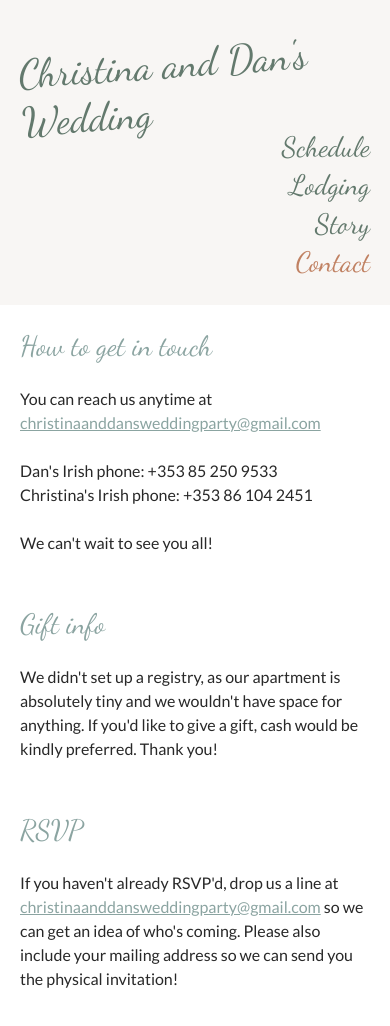
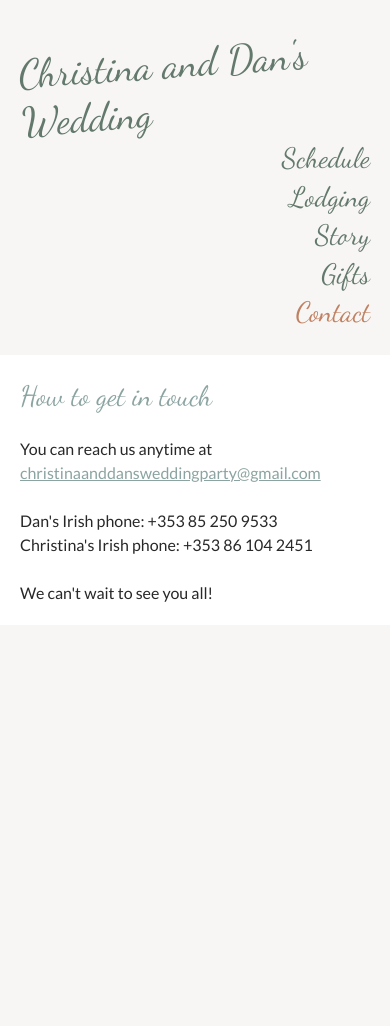
Before and after one commit to dgurns/wedding, a Next.js app: page /contact in a window 390 px wide. Shown: the top 1026 px of the page. After the commit the page ends 844 px from the top, so only its background shows below. Built offline with nearby package versions, Linux system fonts and the light colour scheme.

Commit message:
Add Gifts page

```diff
--- a/components/Header.js
+++ b/components/Header.js
@@ -32,6 +32,11 @@ const Header = ({ router }) => {
           </Link>
         </li>
         <li>
+          <Link href="/gifts">
+            <a style={applySelected('/gifts')}>Gifts</a>
+          </Link>
+        </li>
+        <li>
           <Link href="/contact">
             <a style={applySelected('/contact')}>Contact</a>
           </Link>
--- a/components/styles/Header.js
+++ b/components/styles/Header.js
@@ -55,11 +55,11 @@ const HeaderStyles = styled.div`
     }
   }
   ${tablet} {
-    height: 145px;
+    height: 155px;
     width: 100%;
   }
   ${mobile} {
-    height: 245px;
+    height: 295px;
     margin-bottom: 2rem;
   }
 `;
--- a/pages/contact.js
+++ b/pages/contact.js
@@ -16,25 +16,6 @@ const Contact = () => (
     <br />
     <br />
     We can't wait to see you all!
-    <br />
-    <br />
-    <br />
-    <div className="heading">Gift info</div>
-    We didn't set up a registry, as our apartment is absolutely tiny and we
-    wouldn't have space for anything. If you'd like to give a gift, cash would
-    be kindly preferred. Thank you!
-    <br />
-    <br />
-    <br />
-    <div className="heading">RSVP</div>
-    If you haven't already RSVP'd, drop us a line at{' '}
-    <a href="mailto:christinaanddansweddingparty@gmail.com">
-      christinaanddansweddingparty@gmail.com
-    </a>{' '}
-    so we can get an idea of who's coming. Please also include your mailing
-    address so we can send you the physical invitation!
-    <br />
-    <br />
   </PageContent>
 );
 
--- a/pages/schedule.js
+++ b/pages/schedule.js
@@ -70,8 +70,8 @@ const Schedule = () => (
       <img src="/static/brother-hubbard.jpg" style={theme.rotateStyle(-2)} />
       <div className="content">
         <div className="subtitle">12pm at Brother Hubbard North</div>
-        Brunch at Brother Hubbard, delicious Middle Eastern/Irish restaurant on
-        Capel Street.
+        Informal brunch at Brother Hubbard, delicious Middle Eastern/Irish
+        restaurant on Capel Street.
         <div className="address">
           153 Capel Street, Dublin 1<br />
           <a href="https://goo.gl/maps/kGWfndhEgxHTDDzH6">
@@ -84,7 +84,7 @@ const Schedule = () => (
       <img src="/static/pipers-corner.jpg" style={theme.rotateStyle(1)} />
       <div className="content">
         <div className="subtitle">2pm onwards at Pipers Corner</div>
-        Post wedding tunes and hang at a great new music pub, a short walk or
+        Post wedding tunes and hang at this great music pub, a short walk or
         Luas trip from brunch.
         <div className="address">
           105-106 Marlborough St, Dublin 1
--- a/utils/mediaQueries.js
+++ b/utils/mediaQueries.js
@@ -1,4 +1,4 @@
 import theme from './theme';
 
-export const mobile = '@media (max-width: 420px)';
+export const mobile = '@media (max-width: 520px)';
 export const tablet = `@media (max-width: ${theme.maxContentWidth})`;
```
Also changed, not shown: pages/gifts.js (added, +19 -0 lines).
